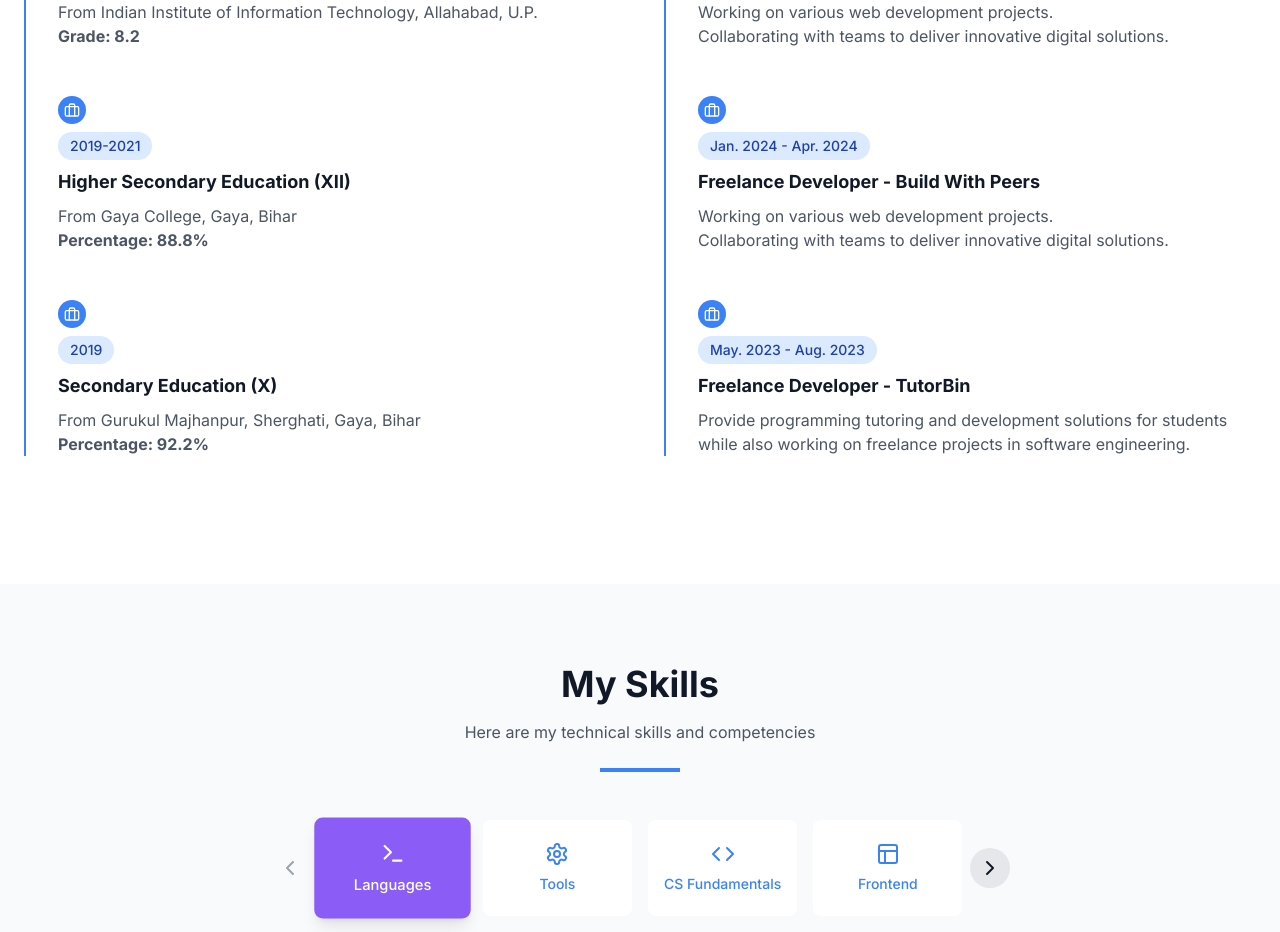
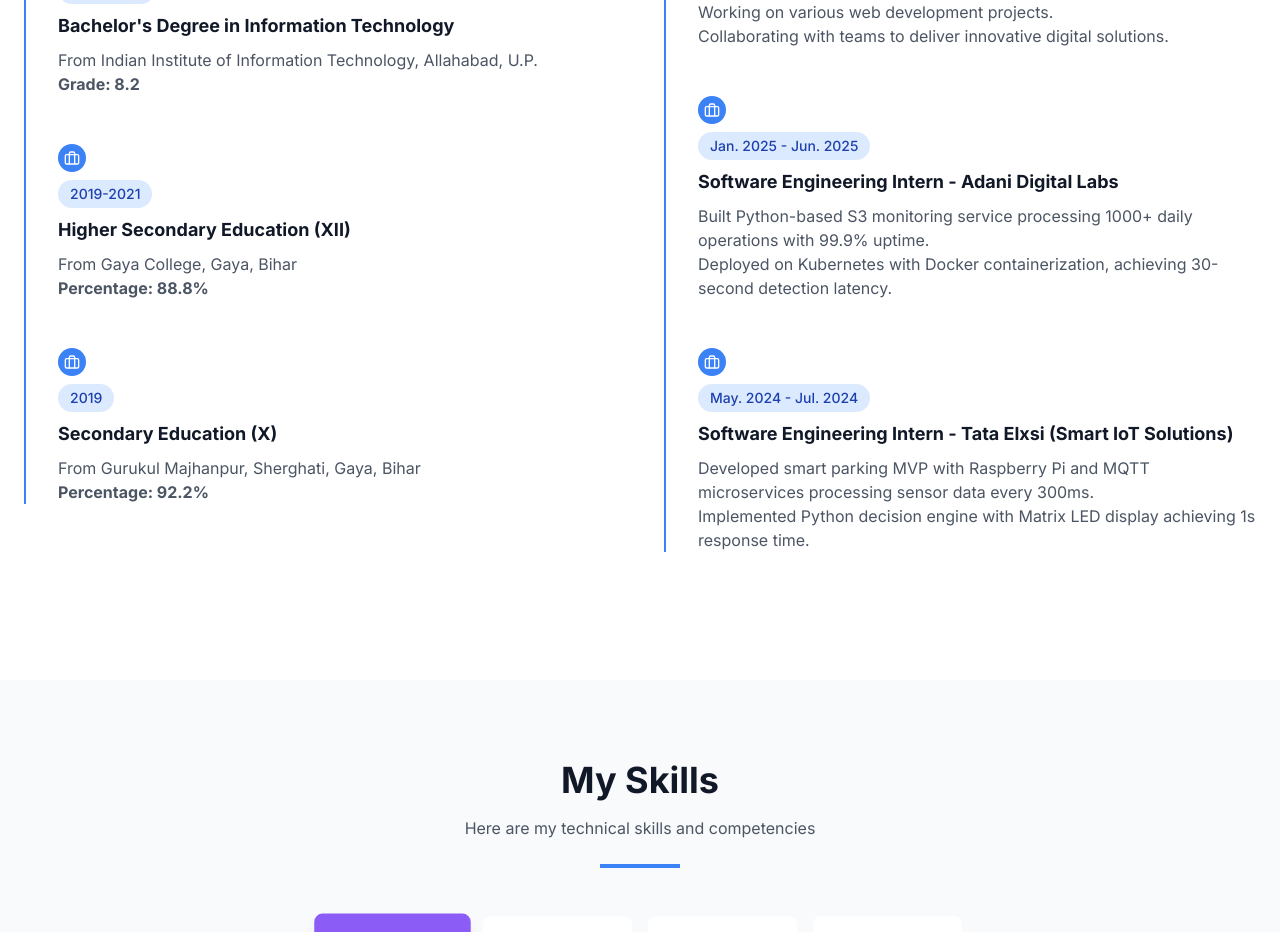
Before and after one commit to NBSPRG/Personal-Portifolio, a React (Vite) app in the folder Portifolio/: page / in a window 1280 px wide. Shown: the part 2000-2932 px from the top of the page. Built offline with nearby package versions, Linux system fonts and the light colour scheme.

Commit message:
Update AboutSection.tsx

```diff
--- a/Portifolio/src/sections/AboutSection.tsx
+++ b/Portifolio/src/sections/AboutSection.tsx
@@ -182,36 +182,35 @@ const AboutSection: React.FC = () => {
             <Briefcase size={16} className="text-white" />
           </div>
           <div className="bg-blue-100 dark:bg-blue-900/30 text-blue-800 dark:text-blue-300 text-sm font-medium px-3 py-1 rounded-full mb-2">
-            Jan. 2024 - Apr. 2024
+            Jan. 2025 - Jun. 2025
           </div>
           <h4 className="text-lg font-bold text-gray-900 dark:text-white mb-2">
-            Freelance Developer - Build With Peers
+            Software Engineering Intern - Adani Digital Labs
           </h4>
           <p className="text-gray-600 dark:text-gray-400">
-          Working on various web development projects. <br/>
-          Collaborating with teams to deliver innovative digital solutions.
+            Built Python-based S3 monitoring service processing 1000+ daily operations with 99.9% uptime. <br/>
+            Deployed on Kubernetes with Docker containerization, achieving 30-second detection latency.
           </p>
         </div>
       </AnimatedElement>
-
-      {/* Freelance Developer at TutorBin */}
+      {/* Software Engineering Intern at Tata Elxsi */}
       <AnimatedElement delay={400} className="mb-12">
         <div className="flex flex-col items-start">
           <div className="w-7 h-7 rounded-full bg-blue-500 flex items-center justify-center mb-2">
             <Briefcase size={16} className="text-white" />
           </div>
           <div className="bg-blue-100 dark:bg-blue-900/30 text-blue-800 dark:text-blue-300 text-sm font-medium px-3 py-1 rounded-full mb-2">
-            May. 2023 - Aug. 2023
+            May. 2024 - Jul. 2024
           </div>
           <h4 className="text-lg font-bold text-gray-900 dark:text-white mb-2">
-            Freelance Developer - TutorBin
+            Software Engineering Intern - Tata Elxsi (Smart IoT Solutions)
           </h4>
           <p className="text-gray-600 dark:text-gray-400">
-            Provide programming tutoring and development solutions for students<br/> while also working on freelance projects in software engineering.
+            Developed smart parking MVP with Raspberry Pi and MQTT microservices processing sensor data every 300ms.<br/>
+            Implemented Python decision engine with Matrix LED display achieving 1s response time.
           </p>
         </div>
       </AnimatedElement>
-
     </div>
   </div>
 </div>
```
